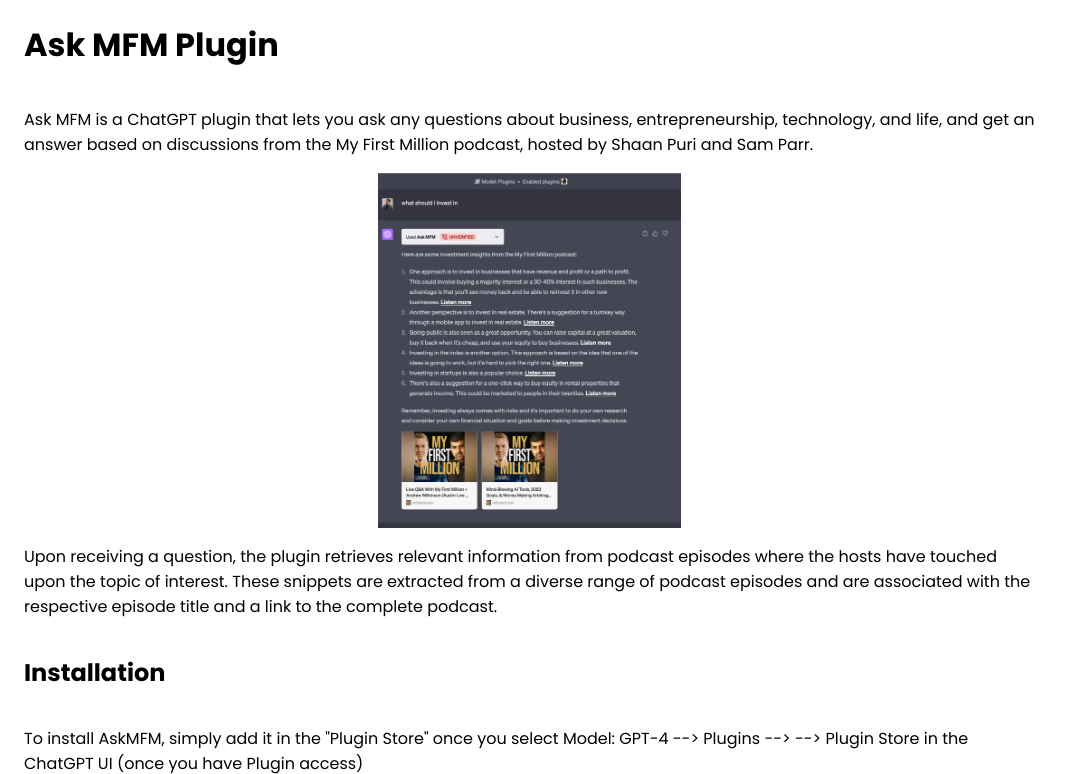
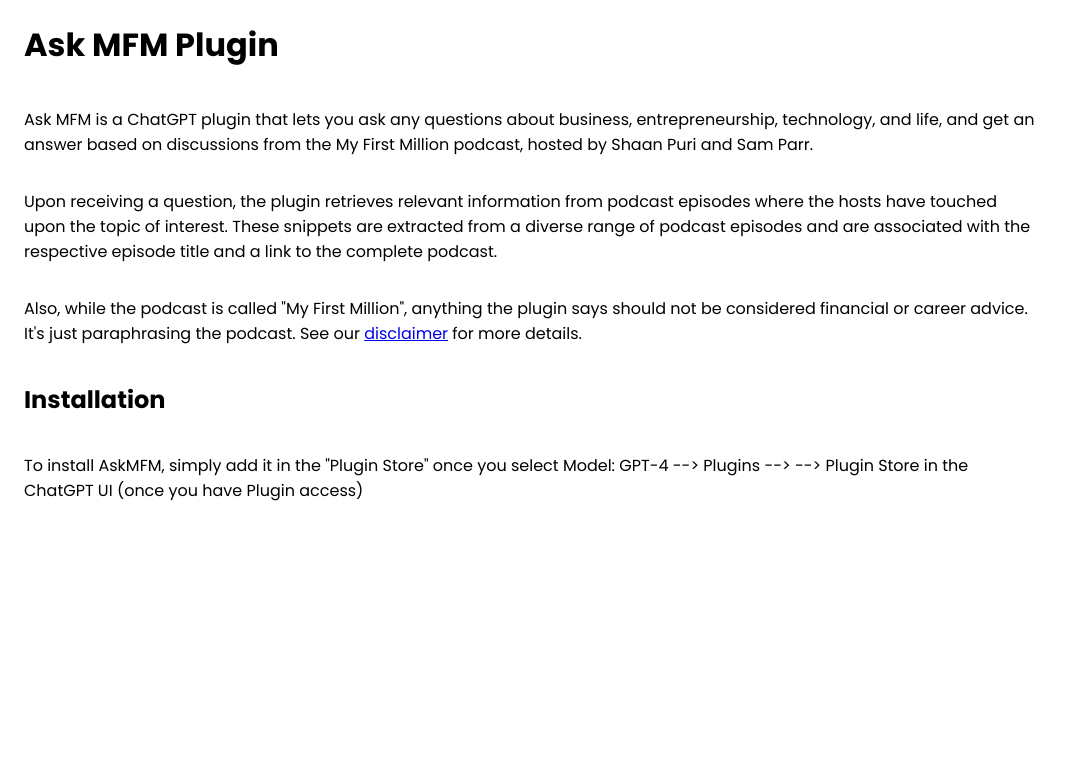
Before and after one commit to aadillpickle/mfm-plugin, a Python web app: template templates/index.html in a window 1280 px wide. Shown: the top 774 px of the page, without its empty margins (0-1073 px from the left). Run offline with Jinja, Linux system fonts and the light colour scheme; the template is opened without the code that fills it, so the values that code supplies are empty.

Commit message:
updates to pages

```diff
--- a/main.py
+++ b/main.py
@@ -71,11 +71,6 @@
     filename = 'logo.png'
     return await quart.send_file(filename, mimetype='image/png')
 
-@app.get("/plugin-example.png")
-async def plugin_example():
-    filename = 'plugin-example.png'
-    return await quart.send_file(filename, mimetype='image/png')
-
 @app.get("/legal")
 async def legal():
     return await render_template('legal.html')
--- a/openapi.yaml
+++ b/openapi.yaml
@@ -12,7 +12,7 @@
   "paths": {
     "/relevant-info": {
       "post": {
-        "summary": "Ask a question to the podcast chatbot",
+        "summary": "Ask a question to the podcast chatbot and get relevant info from the MFM podcast",
         "operationId": "askPodcastChatbot",
         "requestBody": {
           "description": "The question to ask",
--- a/templates/index.html
+++ b/templates/index.html
@@ -20,13 +20,15 @@
         entrepreneurship, technology, and life, and get an answer based
         on discussions from the My First Million podcast, hosted by Shaan Puri and Sam Parr.
         </p>
-        <img src = "./plugin-example.png" style="align-self: center" alt = "Plugin Example" width="30%">
         <p>
         Upon receiving a question, the plugin retrieves relevant information from
         podcast episodes where the hosts have touched upon the topic of interest.
         These snippets are extracted from a diverse range of podcast episodes and
         are associated with the respective episode title and a link to the
         complete podcast.
+        </p>
+        <p>Also, while the podcast is called "My First Million", anything the plugin says should not be considered financial or career advice.
+          It's just paraphrasing the podcast. See our <a href="/legal" target="_blank">disclaimer</a> for more details.
         </p>
         <h2>
           Installation
```
Also changed, not shown: plugin-example.png (deleted).
